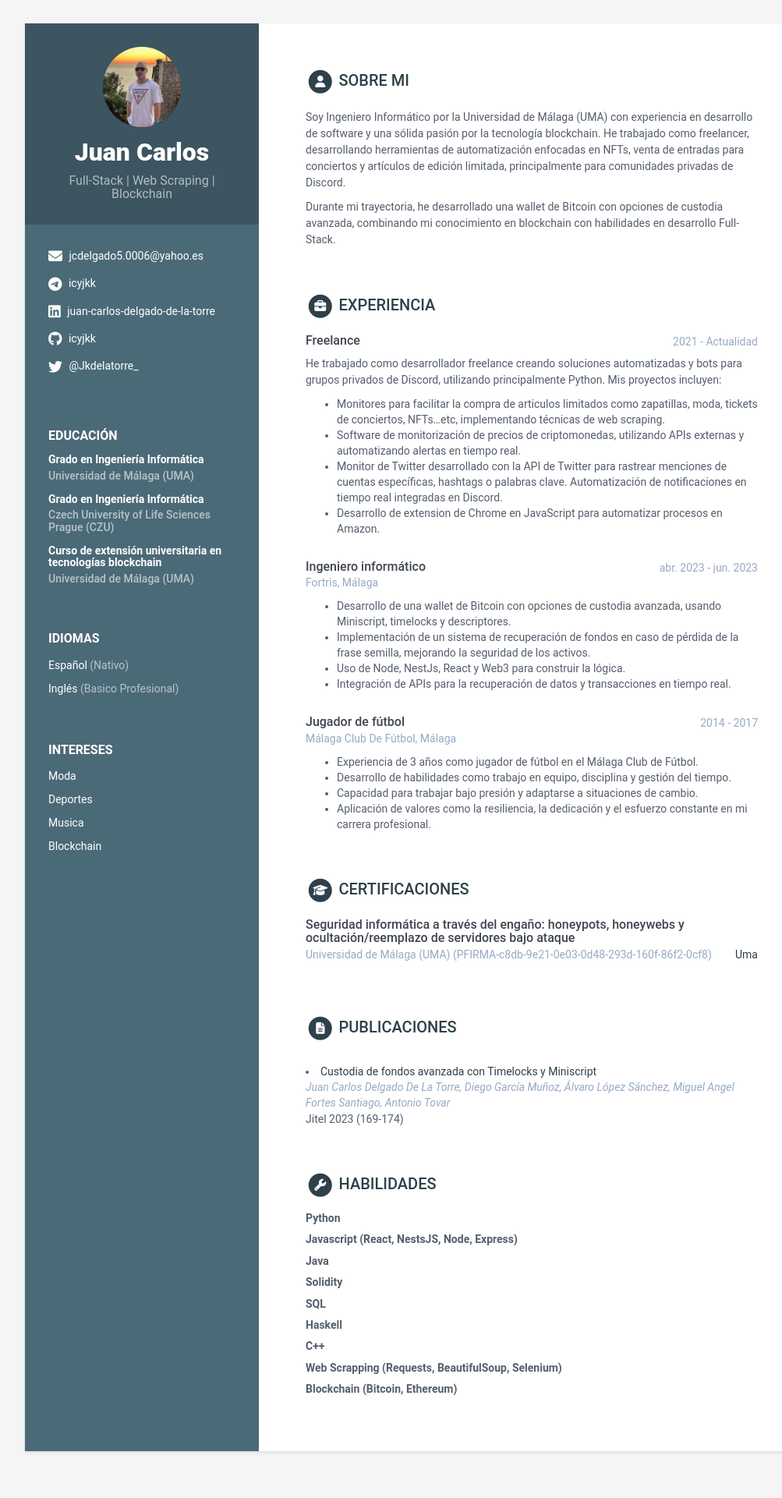
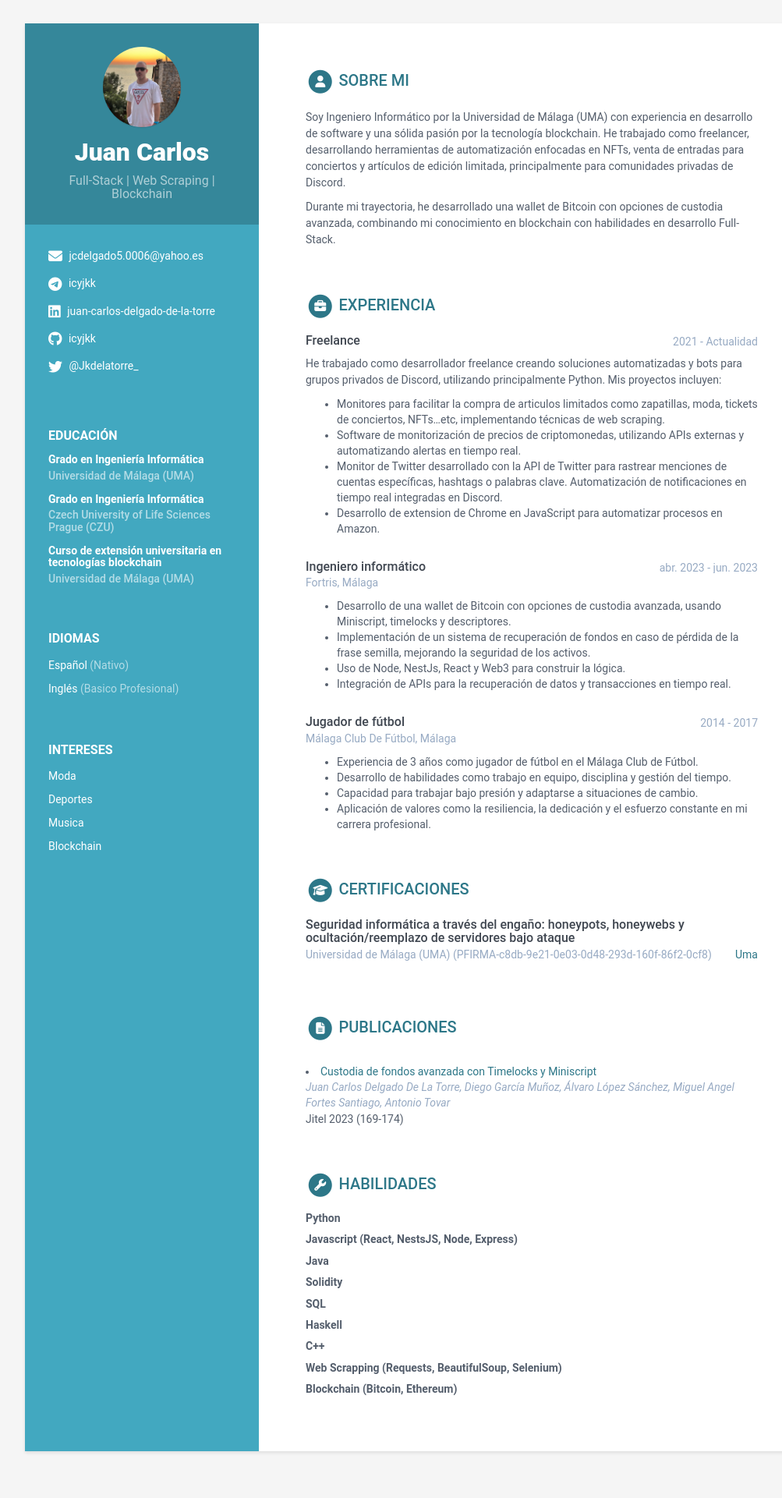
Before and after one commit to icyjkk/online-cv-es, a Jekyll site: the page built from index.html, in a window 1280 px wide. Shown: the whole page at 78% size, without its empty margins (108-1111 px from the left). Built offline with Jekyll 4.4.1, drawn with Linux system fonts in a browser that asks for light colours.

Commit message:
feat: change color to blue

```diff
--- a/_config.yml
+++ b/_config.yml
@@ -10,7 +10,7 @@ url: 'http://webjeda.com'
 
 description: A beautiful Jekyll theme for creating resume
 # Style will be applied only after restarting the build or serve. Just choose one of the options.
-theme_skin: ceramic # blue turquoise green berry orange ceramic teal oceanstale
+theme_skin: blue # blue turquoise green berry orange ceramic teal oceanstale
 chrome_mobile_color: #use hex colors (ex:#1976d2) or leave empty if you don't want a color for chrome mobile searchbar
 
 # Tracker
```
